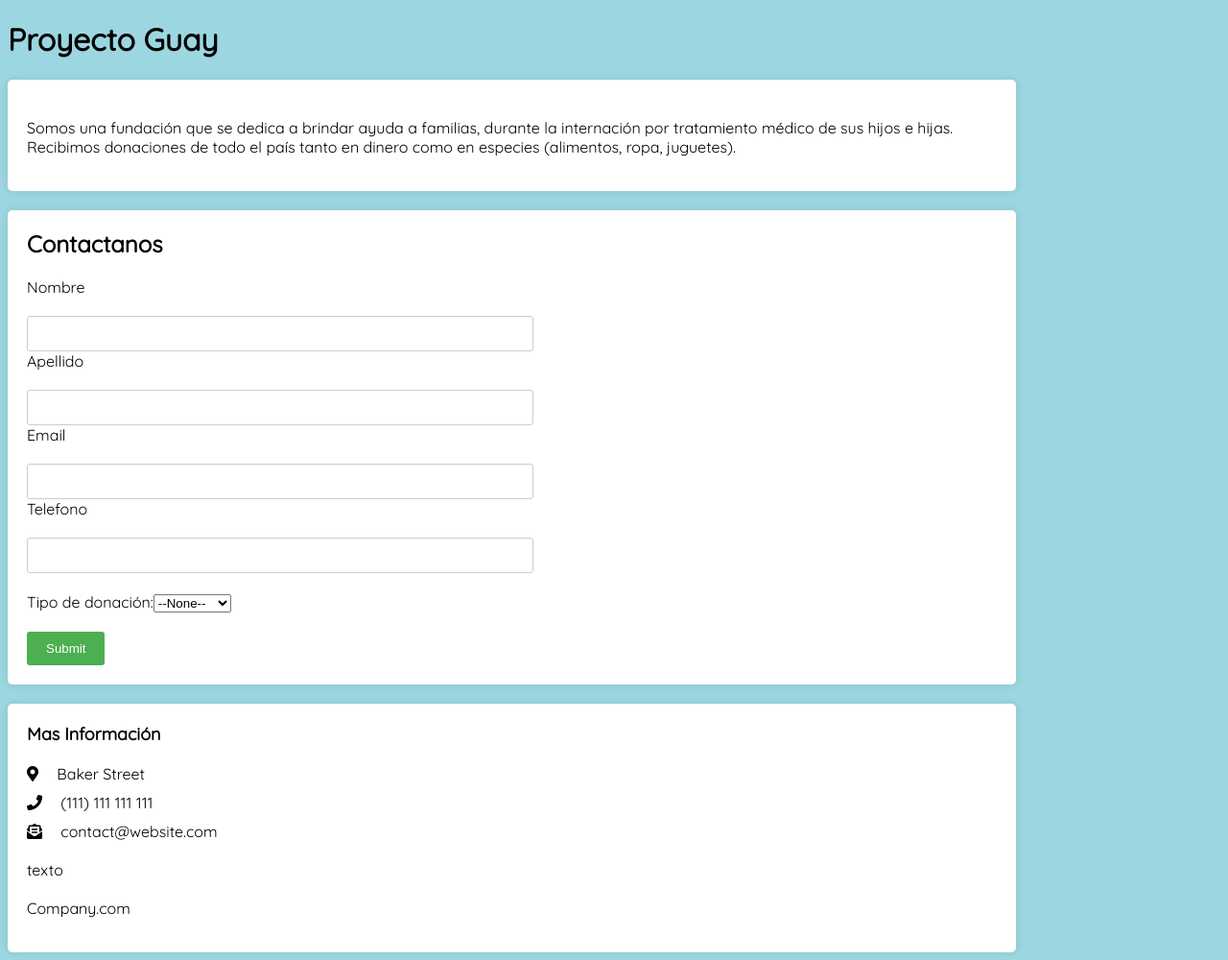
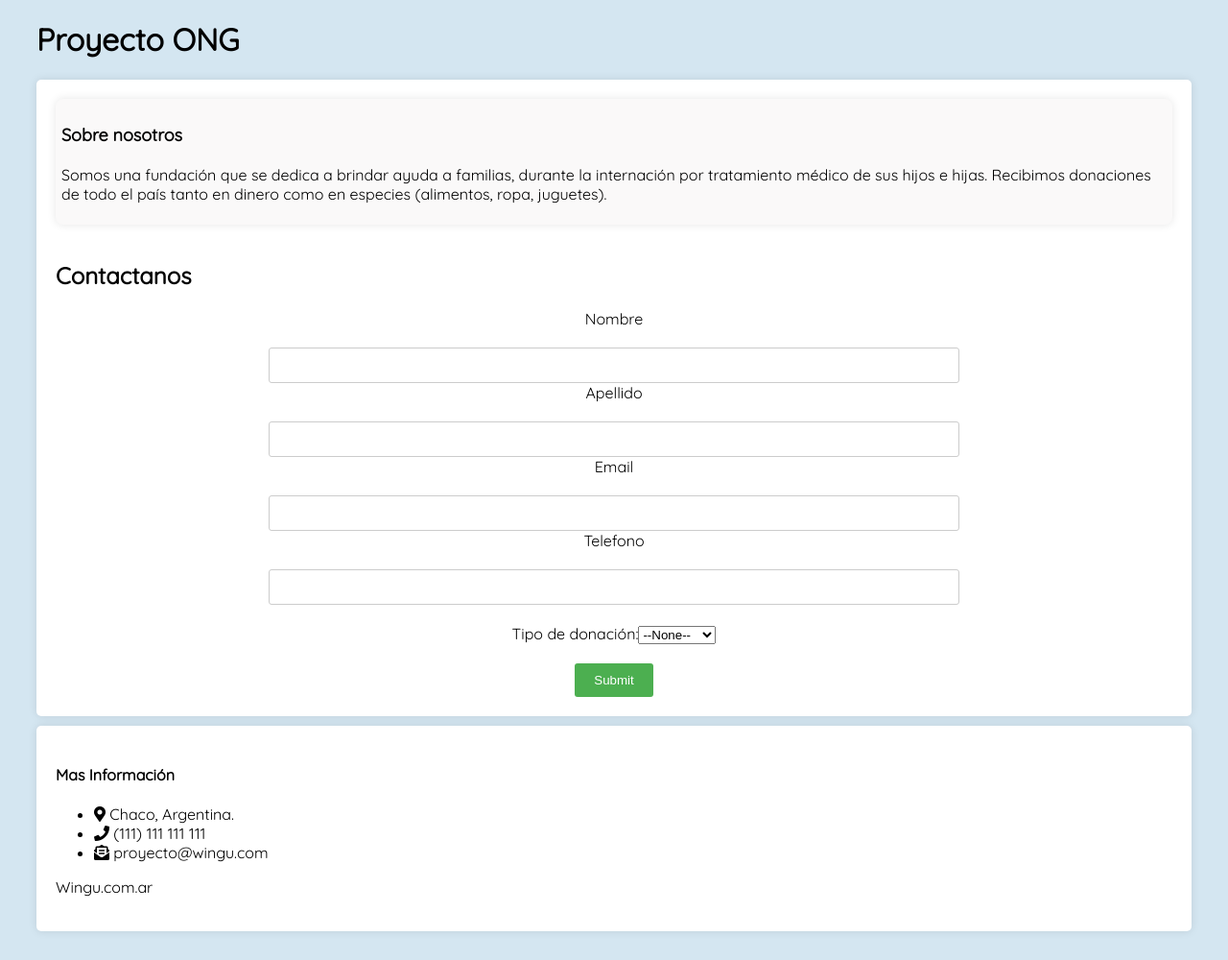
Before and after one commit to FlorSant12/Guayerd, a plain HTML site: page index.html in a window 1280 px wide. Shown: the whole page at 96% size. Drawn offline with nearby package versions, Linux system fonts and the light colour scheme.

Commit message:
index.html

```diff
--- a/index.html
+++ b/index.html
@@ -16,16 +16,18 @@
         /* Add your custom CSS styles here */
         body {
             font-family: 'Quicksand', sans-serif;
-            background-color: #9cd6e0;
+            background-color: #d4e6f1;
         }
         /*aqui se modifica el ancho del cuadro del formulario */
         .contact-form {
-            width: 80%;
             background-color: #fff;
             padding: 20px;
             border-radius: 5px;
             box-shadow: 0 0 10px rgba(0, 0, 0, 0.1);
-            align-content: center;
+            margin-top: 10px;
+            margin-left: 30px;
+            margin-right: 30px;
+            margin-bottom: 10px;
         }
 
         .contact-form h3 {
@@ -39,10 +41,11 @@
         }
        /*aqui se modifica el ancho del recuadro del formulario */
         .contact-form input[type="text"] {
-            width: 50%;
+            width: 60%;
             padding: 10px;
             border: 1px solid #ccc;
             border-radius: 3px;
+
 
         }
 
@@ -56,11 +59,11 @@
         }
 
         .contact-info {
-            width: 80%;
-            background-color: #fff;
-            padding: 20px;
-            border-radius: 5px;
+            background-color: #faf9f9;
+            padding: 6px;
+            border-radius: 8px;
             box-shadow: 0 0 10px rgba(0, 0, 0, 0.1);
+            margin-bottom: 18px;
         }
 
         .contact-info h4 {
@@ -85,24 +88,27 @@
         .contact-info p {
             margin-top: 20px;
         }
+        .logo {
+            margin-left: 30px;
+        }
     </style>
 </head>
 <body>
 
     <div class="content">
 
-        <h1 class="logo"> Proyecto Guay <span></span></h1>
-
+        <h1 class="logo"> Proyecto ONG <span></span></h1>
         <div class="contact-wrapper animated bounceInUp">
+        </div>
+            <div class="contact-form">
                 <div class="contact-info">
-
+                    <br>
+                    <h4>Sobre nosotros</h4>
                         <p>Somos una fundación que se dedica a brindar ayuda a familias, durante la internación por tratamiento médico de sus hijos e hijas.
                             Recibimos donaciones de todo el país tanto en dinero como en especies (alimentos, ropa, juguetes).
                             </p>
                     </div>
-        </div>
                     <br>
-            <div class="contact-form">
                 <h3>Contactanos</h3>
                 <form action="https://webto.salesforce.com/servlet/servlet.WebToLead?encoding=UTF-8" method="POST">
 
@@ -115,9 +121,8 @@
                     <!--  <input type="hidden" name="debug" value=1>                              -->
                     <!--  <input type="hidden" name="debugEmail" value="flor3nets@gmail.com">     -->
                     <!--  ----------------------------------------------------------------------  -->
-
+                    <center>
                         <label for="first_name">Nombre</label><input  id="first_name" maxlength="40" name="first_name" size="10" type="text" /><br>
-
                         <label for="last_name">Apellido</label><input  id="last_name" maxlength="80" name="last_name" size="20" type="text" /><br>
 
                         <label for="email">Email</label><input  id="email" maxlength="80" name="email" size="20" type="text" /><br>
@@ -131,22 +136,25 @@
                         </select><br>
                         <br>
                         <input type="submit" name="submit">
+                    </center>
+
+
+
 
                     </form>
 
 
             </div>
-            <br>
-            <div class="contact-info">
+
+            <div class="contact-form">
 
                 <h4>Mas Información</h4>
                 <ul>
-                    <li><i class="fas fa-map-marker-alt"></i> Baker Street</li>
+                    <li><i class="fas fa-map-marker-alt"></i> Chaco, Argentina.</li>
                     <li><i class="fas fa-phone"></i> (111) 111 111 111</li>
-                    <li><i class="fas fa-envelope-open-text"></i> contact@website.com</li>
+                    <li><i class="fas fa-envelope-open-text"></i> proyecto@wingu.com</li>
                 </ul>
-                <p>texto</p>
-                <p>Company.com</p>
+                <p>Wingu.com.ar</p>
             </div>
         </div>
 
```
Lines whose indentation alone changed are shown as unchanged.
